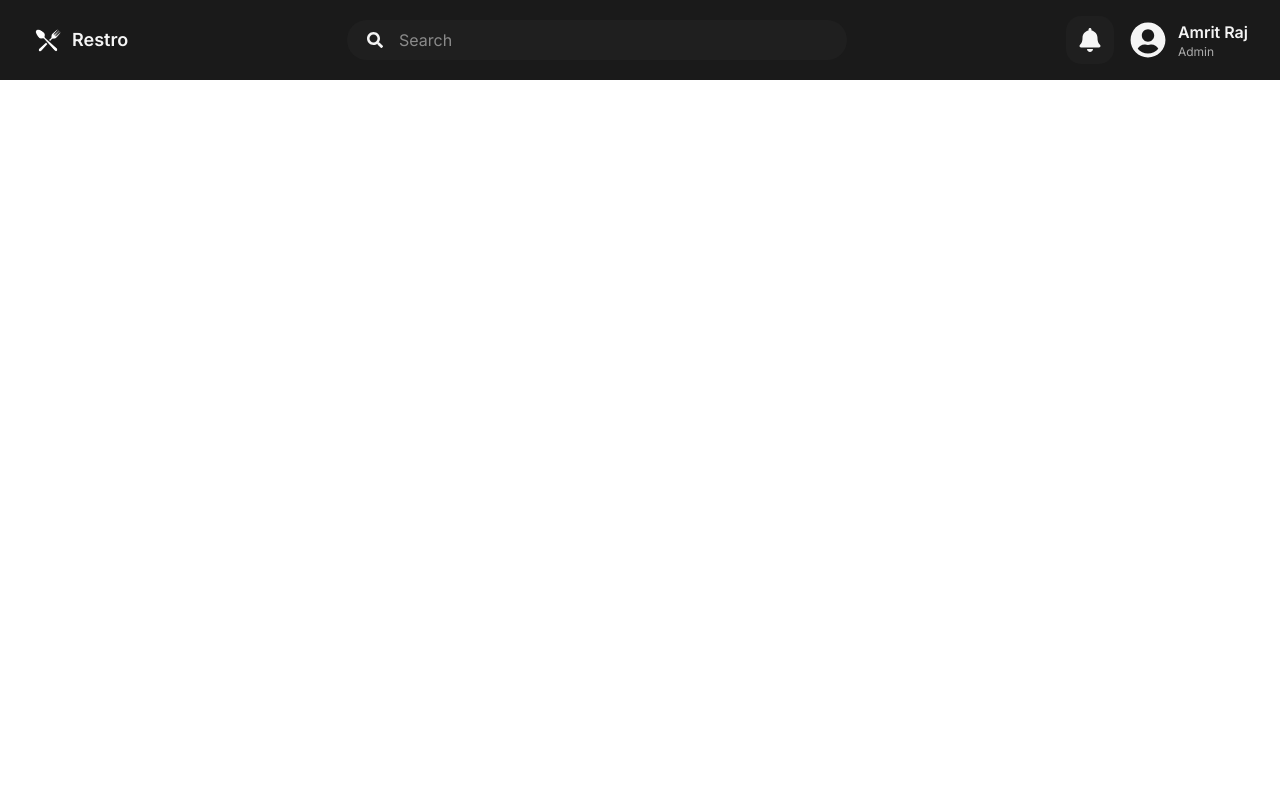
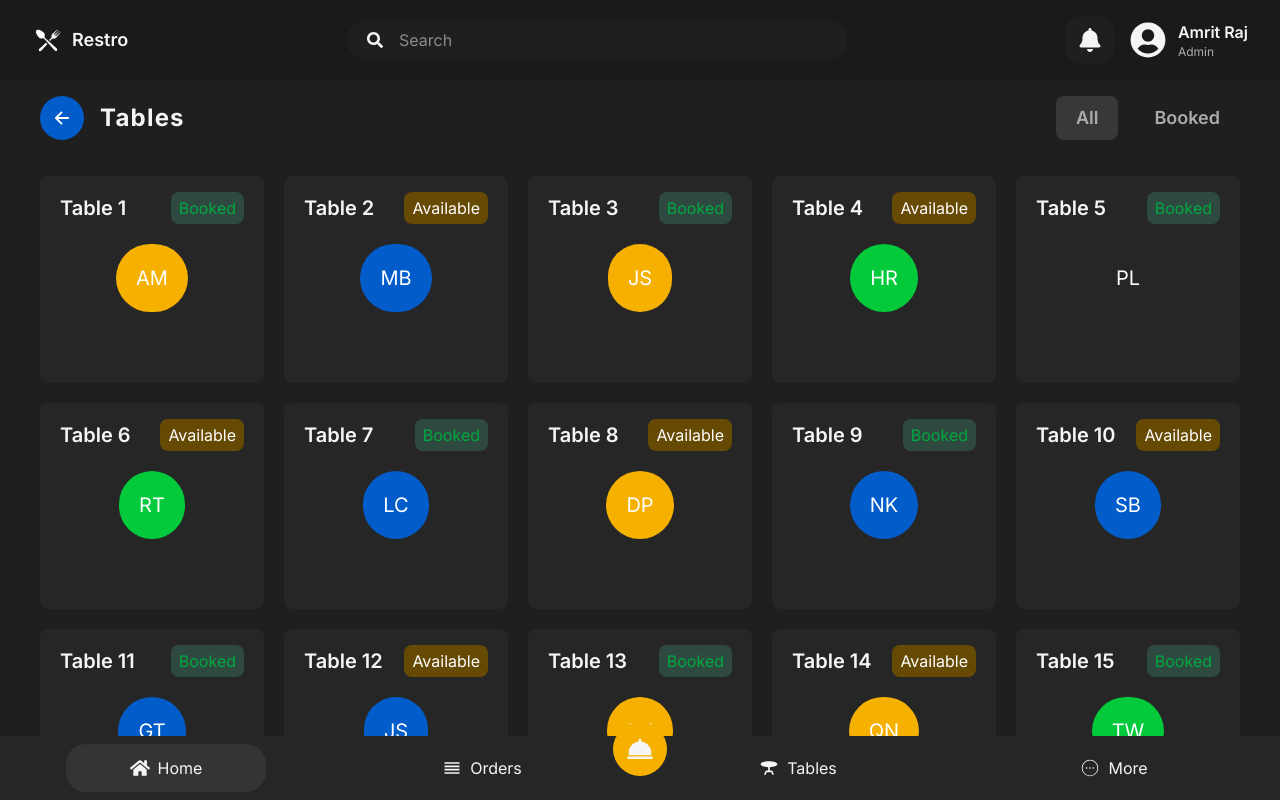
Before and after one commit to carloshtsca/restaurant-react, a React (Vite) app: page /tables in a window 1280 px wide. Built offline with nearby package versions, Linux system fonts and the light colour scheme.

Commit message:
Add Tables Page UI Design

```diff
--- a/src/App.jsx
+++ b/src/App.jsx
@@ -1,5 +1,5 @@
 import { BrowserRouter as Router, Routes, Route } from 'react-router-dom';
-import { Home, Auth, Orders } from './pages';
+import { Home, Auth, Orders, Tables } from './pages';
 import Header from './components/shared/Header';
 
 function App() {
@@ -10,6 +10,7 @@ function App() {
         <Route path='/' element={<Home />} />
         <Route path='/auth' element={<Auth />} />
         <Route path='/orders' element={<Orders />} />
+        <Route path='/tables' element={<Tables />} />
       </Routes>
     </Router>
   )
--- /dev/null
+++ b/src/components/tables/TableCard.jsx
@@ -0,0 +1,18 @@
+import React from 'react'
+import { getRandomBG } from '../../utils'
+
+const TableCard = ({ key, name, status, initials }) => {
+  return (
+    <div key={key} className=' hover:bg-[#2c2c2c] bg-[#262626] p-4 rounded-lg cursor-pointer'>
+      <div className='flex items-center justify-between px-1'>
+        <h1 className='text-[#f5f5f5] text-xl font-semibold'>{name}</h1>
+        <p className={`${status === "Booked" ? "text-green-600 bg-[#2e4a40]" : "bg-[#664a04] text-white"} px-2 py-1 rounded-lg`}>{status}</p>
+      </div>
+      <div className='flex items-center justify-center mt-5 mb-9'>
+        <h1 className={`${getRandomBG()} text-white rounded-full p-5 text-xl`}>{initials}</h1>
+      </div>
+    </div>
+  )
+}
+
+export default TableCard
--- a/src/constants/index.js
+++ b/src/constants/index.js
@@ -77,23 +77,23 @@ export const popularDishes = [
 ];
 
 
-// export const tables = [
-//   { id: 1, name: "Table 1", status: "Booked", initial: "AM", seats: 4 },
-//   { id: 2, name: "Table 2", status: "Available", initial: "MB", seats: 6 },
-//   { id: 3, name: "Table 3", status: "Booked", initial: "JS", seats: 2 },
-//   { id: 4, name: "Table 4", status: "Available", initial: "HR", seats: 4 },
-//   { id: 5, name: "Table 5", status: "Booked", initial: "PL", seats: 3 },
-//   { id: 6, name: "Table 6", status: "Available", initial: "RT", seats: 4 },
-//   { id: 7, name: "Table 7", status: "Booked", initial: "LC", seats: 5 },
-//   { id: 8, name: "Table 8", status: "Available", initial: "DP", seats: 5 },
-//   { id: 9, name: "Table 9", status: "Booked", initial: "NK", seats: 6 },
-//   { id: 10, name: "Table 10", status: "Available", initial: "SB", seats: 6 },
-//   { id: 11, name: "Table 11", status: "Booked", initial: "GT", seats: 4 },
-//   { id: 12, name: "Table 12", status: "Available", initial: "JS", seats: 6 },
-//   { id: 13, name: "Table 13", status: "Booked", initial: "EK", seats: 2 },
-//   { id: 14, name: "Table 14", status: "Available", initial: "QN", seats: 6 },
-//   { id: 15, name: "Table 15", status: "Booked", initial: "TW", seats: 3 }
-// ];
+export const tables = [
+  { id: 1, name: "Table 1", status: "Booked", initial: "AM", seats: 4 },
+  { id: 2, name: "Table 2", status: "Available", initial: "MB", seats: 6 },
+  { id: 3, name: "Table 3", status: "Booked", initial: "JS", seats: 2 },
+  { id: 4, name: "Table 4", status: "Available", initial: "HR", seats: 4 },
+  { id: 5, name: "Table 5", status: "Booked", initial: "PL", seats: 3 },
+  { id: 6, name: "Table 6", status: "Available", initial: "RT", seats: 4 },
+  { id: 7, name: "Table 7", status: "Booked", initial: "LC", seats: 5 },
+  { id: 8, name: "Table 8", status: "Available", initial: "DP", seats: 5 },
+  { id: 9, name: "Table 9", status: "Booked", initial: "NK", seats: 6 },
+  { id: 10, name: "Table 10", status: "Available", initial: "SB", seats: 6 },
+  { id: 11, name: "Table 11", status: "Booked", initial: "GT", seats: 4 },
+  { id: 12, name: "Table 12", status: "Available", initial: "JS", seats: 6 },
+  { id: 13, name: "Table 13", status: "Booked", initial: "EK", seats: 2 },
+  { id: 14, name: "Table 14", status: "Available", initial: "QN", seats: 6 },
+  { id: 15, name: "Table 15", status: "Booked", initial: "TW", seats: 3 }
+];
 
 // export const startersItem = [
 //   {
--- /dev/null
+++ b/src/pages/Tables.jsx
@@ -0,0 +1,39 @@
+import React, { useState } from 'react'
+import BottomNav from '../components/shared/BottomNav'
+import BackButton from '../components/shared/BackButton'
+import TableCard from '../components/tables/TableCard'
+import { tables } from '../constants'
+
+const Tables = () => {
+    const [status, setStatus] = useState("all");
+
+    return (
+        <section className='bg-[#1f1f1f] h-[calc(100vh-5rem)] overflow-hidden'>
+            <div className='flex items-center justify-between px-10 py-4'>
+                <div className='flex items-center gap-4'>
+                    <BackButton />
+                    <h1 className='text-[#f5f5f5] text-2xl font-bold tracking-wider'>Tables</h1>
+                </div>
+
+                <div className='flex items-center justify-around gap-4'>
+                    <button onClick={() => setStatus("all")} className={`text-[#ababab] text-lg ${status === "all" && "bg-[#383838] rounded-lg px-5 py-2"} rounded-lg px-5 py-2 font-semibold cursor-pointer`}>All</button>
+                    <button onClick={() => setStatus("booked")} className={`text-[#ababab] text-lg ${status === "booked" && "bg-[#383838] rounded-lg px-5 py-2"} rounded-lg px-5 py-2 font-semibold cursor-pointer`}>Booked</button>
+                </div>
+            </div>
+
+            <div className='grid sm:grid-cols-2 md:grid-cols-3 lg:grid-cols-4 xl:grid-cols-5 gap-5 px-10 py-5 overflow-y-scroll h-[700px] scrollbar-hide'>
+                {
+                    tables.map((table, i) => {
+                        return (
+                            <TableCard key={i} name={table.name} status={table.status} initials={table.initial} />
+                        )
+                    })
+                }
+            </div>
+
+            <BottomNav />
+        </section>
+    )
+}
+
+export default Tables
--- a/src/pages/index.js
+++ b/src/pages/index.js
@@ -1,3 +1,4 @@
 export { default as Home } from './Home.jsx';
 export { default as Orders } from './Orders.jsx';
 export { default as Auth } from './Auth.jsx';
+export { default as Tables } from './Tables.jsx';
--- /dev/null
+++ b/src/utils/index.js
@@ -0,0 +1,10 @@
+export const getRandomBG = () => {
+    const colors = [
+        "#f6b100",
+        "#025cca",
+        "#be3e3f",
+        "#02ca3a",
+    ];
+    const color = colors[Math.floor(Math.random() * colors.length)];
+    return "bg-[" + color + "]";
+}
```
